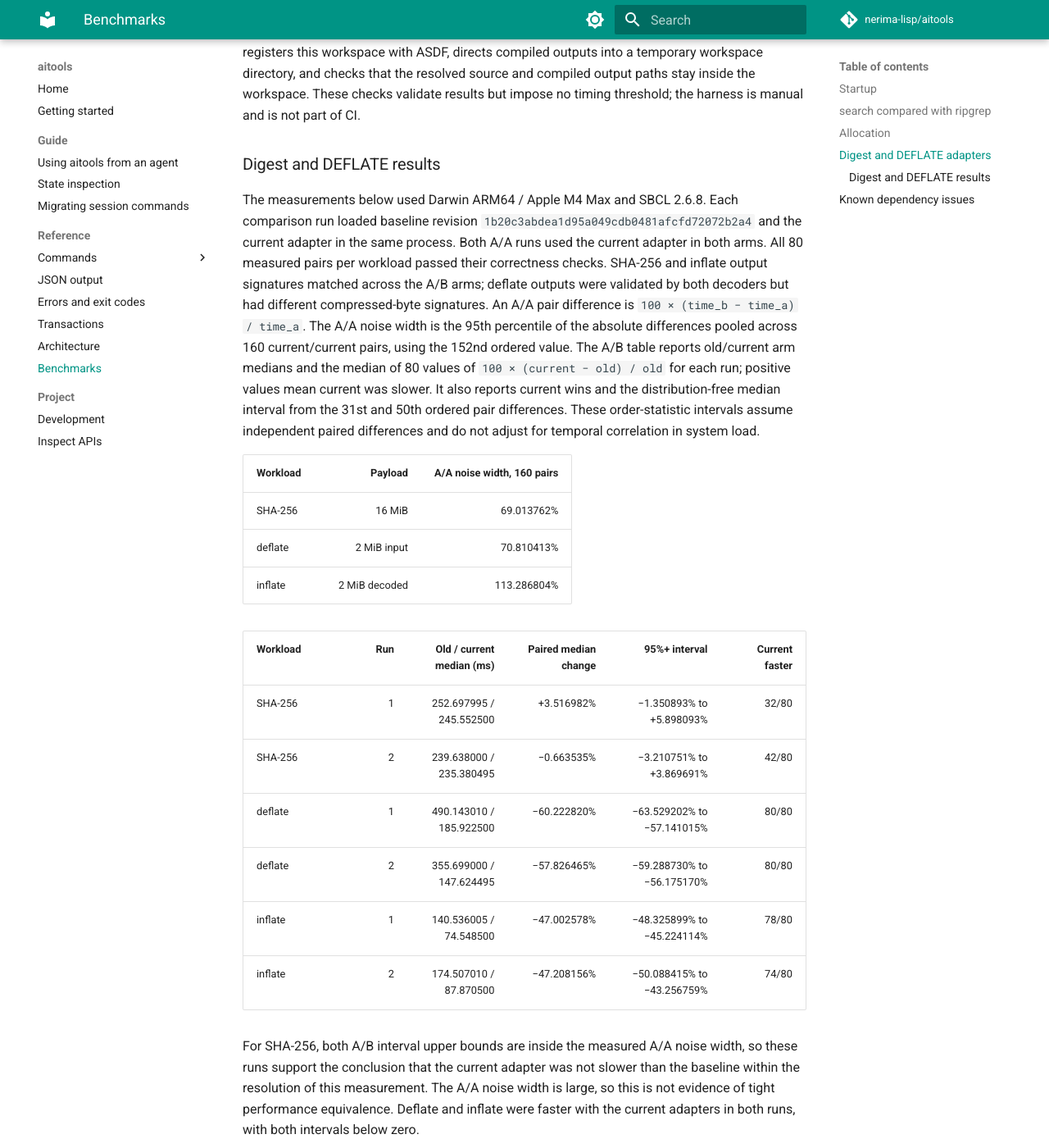
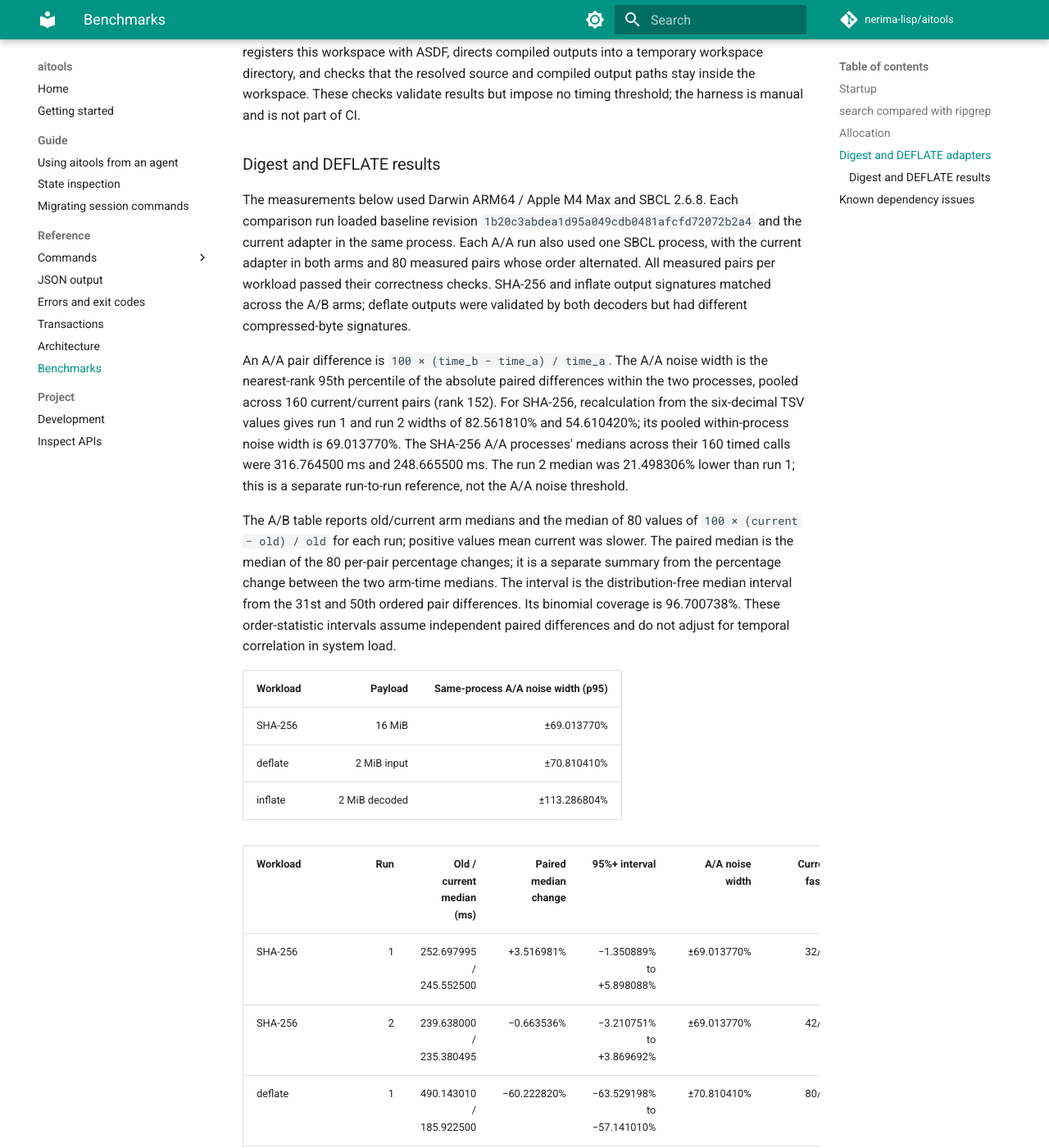
Before and after one commit to nerima-lisp/aitools, an MkDocs documentation site: the page built from docs/src/reference/benchmarks.md, in a window 1280 px wide and 1400 px high, scrolled down 2026 px. Shown: the whole window at 82% size. Built offline with MkDocs 1.6.1 and Material for MkDocs 9.7.7, drawn with Linux system fonts in a browser that asks for light colours; comment, search, counter and statistics services are not loaded; some of the changed text lies outside the part shown.

Commit message:
docs: clarify SHA-256 benchmark noise basis

```diff
--- a/docs/src/reference/benchmarks.md
+++ b/docs/src/reference/benchmarks.md
@@ -95,40 +95,53 @@ not part of CI.
 The measurements below used Darwin ARM64 / Apple M4 Max and SBCL 2.6.8. Each
 comparison run loaded baseline revision
 `1b20c3abdea1d95a049cdb0481afcfd72072b2a4` and the current adapter in the same
-process. Both A/A runs used the current adapter in both arms. All 80 measured
-pairs per workload passed their correctness checks. SHA-256 and inflate output
-signatures matched across the A/B arms; deflate outputs were validated by both
-decoders but had different compressed-byte signatures. An A/A pair difference
-is `100 × (time_b − time_a) / time_a`. The A/A noise width is the 95th
-percentile of the absolute differences pooled across 160 current/current pairs,
-using the 152nd ordered value. The A/B table reports old/current arm medians
-and the median of 80 values of `100 × (current − old) / old` for each run;
-positive values mean current was slower. It also reports current wins and the
-distribution-free median interval from the 31st and 50th ordered pair
-differences. These order-statistic intervals assume independent paired
-differences and do not adjust for temporal correlation in system load.
+process. Each A/A run also used one SBCL process, with the current adapter in
+both arms and 80 measured pairs whose order alternated. All measured pairs per
+workload passed their correctness checks. SHA-256 and inflate output signatures
+matched across the A/B arms; deflate outputs were validated by both decoders
+but had different compressed-byte signatures.
 
-| Workload | Payload | A/A noise width, 160 pairs |
+An A/A pair difference is `100 × (time_b − time_a) / time_a`. The A/A noise
+width is the nearest-rank 95th percentile of the absolute paired differences
+within the two processes, pooled across 160 current/current pairs (rank 152).
+For SHA-256, recalculation from the six-decimal TSV values gives run 1 and run 2
+widths of 82.561810% and 54.610420%; its pooled within-process noise width is
+69.013770%. The SHA-256 A/A processes' medians across their 160 timed calls
+were 316.764500 ms and 248.665500 ms. The run 2 median was 21.498306% lower
+than run 1; this is a separate run-to-run reference, not the A/A noise
+threshold.
+
+The A/B table reports old/current arm medians and the median of 80 values of
+`100 × (current − old) / old` for each run; positive values mean current was
+slower. The paired median is the median of the 80 per-pair percentage changes;
+it is a separate summary from the percentage change between the two arm-time
+medians. The interval is the distribution-free median interval from the 31st
+and 50th ordered pair differences. Its binomial coverage is 96.700738%. These
+order-statistic intervals assume independent paired differences and do not
+adjust for temporal correlation in system load.
+
+| Workload | Payload | Same-process A/A noise width (p95) |
 |---|---:|---:|
-| SHA-256 | 16 MiB | 69.013762% |
-| deflate | 2 MiB input | 70.810413% |
-| inflate | 2 MiB decoded | 113.286804% |
+| SHA-256 | 16 MiB | ±69.013770% |
+| deflate | 2 MiB input | ±70.810410% |
+| inflate | 2 MiB decoded | ±113.286804% |
 
-| Workload | Run | Old / current median (ms) | Paired median change | 95%+ interval | Current faster |
-|---|---:|---:|---:|---:|---:|
-| SHA-256 | 1 | 252.697995 / 245.552500 | +3.516982% | −1.350893% to +5.898093% | 32/80 |
-| SHA-256 | 2 | 239.638000 / 235.380495 | −0.663535% | −3.210751% to +3.869691% | 42/80 |
-| deflate | 1 | 490.143010 / 185.922500 | −60.222820% | −63.529202% to −57.141015% | 80/80 |
-| deflate | 2 | 355.699000 / 147.624495 | −57.826465% | −59.288730% to −56.175170% | 80/80 |
-| inflate | 1 | 140.536005 / 74.548500 | −47.002578% | −48.325899% to −45.224114% | 78/80 |
-| inflate | 2 | 174.507010 / 87.870500 | −47.208156% | −50.088415% to −43.256759% | 74/80 |
+| Workload | Run | Old / current median (ms) | Paired median change | 95%+ interval | A/A noise width | Current faster |
+|---|---:|---:|---:|---:|---:|---:|
+| SHA-256 | 1 | 252.697995 / 245.552500 | +3.516981% | −1.350889% to +5.898088% | ±69.013770% | 32/80 |
+| SHA-256 | 2 | 239.638000 / 235.380495 | −0.663536% | −3.210751% to +3.869692% | ±69.013770% | 42/80 |
+| deflate | 1 | 490.143010 / 185.922500 | −60.222820% | −63.529198% to −57.141010% | ±70.810410% | 80/80 |
+| deflate | 2 | 355.699000 / 147.624495 | −57.826468% | −59.288727% to −56.175167% | ±70.810410% | 80/80 |
+| inflate | 1 | 140.536005 / 74.548500 | −47.002579% | −48.325900% to −45.224113% | ±113.286804% | 78/80 |
+| inflate | 2 | 174.507010 / 87.870500 | −47.208155% | −50.088413% to −43.256756% | ±113.286804% | 74/80 |
 
-For SHA-256, both A/B interval upper bounds are inside the measured A/A noise
-width, so these runs support the conclusion that the current adapter was not
-slower than the baseline within the resolution of this measurement. The A/A
-noise width is large, so this is not evidence of tight performance equivalence.
-Deflate and inflate were faster with the current adapters in both runs, with
-both intervals below zero.
+For SHA-256, both A/B interval upper bounds (+5.898088% and +3.869692%) are
+below the same-process A/A noise width (±69.013770%). At this measurement's
+resolution, the A/B results do not resolve a slowdown. The run 1 interval
+allows a slowdown up to +5.898088%, and run 2 allows up to +3.869692%. Among
+these two upper bounds, run 1 leaves the larger slowdown (+5.898088%)
+unexcluded. Deflate and inflate were faster with the current adapters in both
+runs, with both intervals entirely below zero.
 
 The host was under high load from another project's processing during every
 official run. The recorded one-minute load averages immediately before and
```
